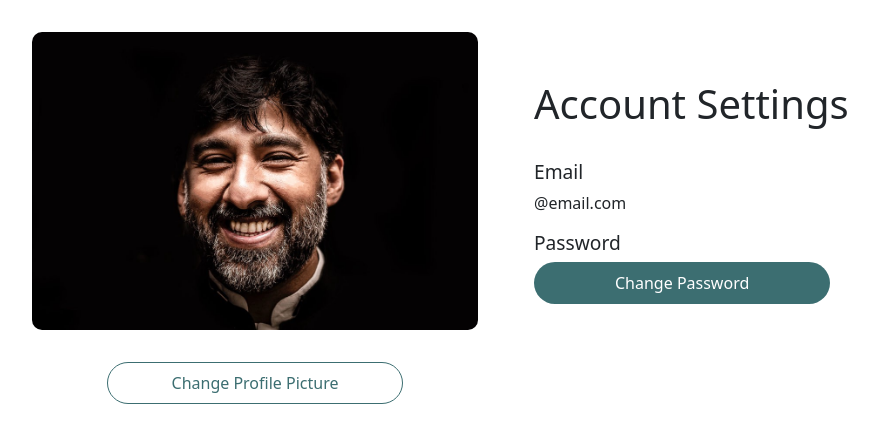
After one commit to Kaveeshafdo/AuctionsWeb, a PHP site: page /common/settings.html in a window 1280 px wide. The commit adds this page. Shown: the top 443 px of the page, without its empty margins (106-984 px from the left). Run offline with PHP 8.4, Linux system fonts and the light colour scheme.

Commit message:
account setting

```diff
--- a/common/profile_comment_box.html
+++ b/common/profile_comment_box.html
@@ -23,7 +23,7 @@
             <input type="radio" name="tabs" id="tab-nav-1" checked>
             <label for="tab-nav-1">Post</label>
             <input type="radio" name="tabs" id="tab-nav-2">
-            <label for="tab-nav-2">Completes</label>
+            <label for="tab-nav-2">Completed</label>
             <input type="radio" name="tabs" id="tab-nav-3">
             <label for="tab-nav-3">Likes</label>
             <input type="radio" name="tabs" id="tab-nav-4">
--- /dev/null
+++ b/common/settings.html
@@ -0,0 +1,74 @@
+<!doctype html>
+<html lang="en">
+
+<head>
+    <!-- Required meta tags -->
+    <meta charset="utf-8">
+    <meta name="viewport" content="width=device-width, initial-scale=1">
+    <link rel="stylesheet" href="../css/settings.css">
+    <!-- Bootstrap CSS -->
+    <link href="https://cdn.jsdelivr.net/npm/bootstrap@5.1.3/dist/css/bootstrap.min.css" rel="stylesheet" integrity="sha384-1BmE4kWBq78iYhFldvKuhfTAU6auU8tT94WrHftjDbrCEXSU1oBoqyl2QvZ6jIW3" crossorigin="anonymous">
+
+    <title>Settings</title>
+</head>
+
+<body>
+    <div class="container">
+        <div class="content">
+
+            <div class="change_img">
+                <div class="img">
+                    <img src="../images/4.jpg" alt="">
+                </div>
+                <div class="button">
+                    <button class="btns1">Change Profile Picture</button>
+                </div>
+            </div>
+
+            <div class="des">
+
+                <div class="profile">
+                    <h1>
+                        Account Settings</h1>
+                    <h2>Email</h2>
+                    <p>@email.com</p>
+                    <h2>Password</h2>
+                    <!-- Button trigger modal -->
+                    <button type="button" class="btn  btns2" data-bs-toggle="modal" data-bs-target="#exampleModal">
+                        Change Password
+  </button>
+
+                    <!-- Modal -->
+                    <div class="modal fade" id="exampleModal" tabindex="-1" aria-labelledby="exampleModalLabel" aria-hidden="true">
+                        <div class="modal-dialog">
+                            <div class="modal-content">
+                                <div class="modal-header">
+                                    <h5 class="modal-title" id="exampleModalLabel">Change Password</h5>
+                                    <button type="button" class="btn-close" data-bs-dismiss="modal" aria-label="Close"></button>
+                                </div>
+                                <div class="modal-body">
+                                    <div class="pass">
+
+                                        <input type="password " placeholder="Old Password " class="input " style=" margin-bottom: 1rem; border: #d9d9d9ff; border-bottom: 1px solid #3c6e71ff;" />
+                                        <input type="password " placeholder="New Password " class="input" style=" margin-bottom: 1rem; border: #d9d9d9ff; border-bottom: 1px solid #3c6e71ff; " /></div>
+                                </div>
+                                <div class="modal-footer ">
+
+                                    <button type="button " class="btn btns2 ">Save changes</button>
+                                </div>
+                            </div>
+                        </div>
+                    </div>
+
+                </div>
+
+
+            </div>
+        </div>
+    </div>
+    <script src="https://cdn.jsdelivr.net/npm/bootstrap@5.1.3/dist/js/bootstrap.bundle.min.js " integrity="sha384-ka7Sk0Gln4gmtz2MlQnikT1wXgYsOg+OMhuP+IlRH9sENBO0LRn5q+8nbTov4+1p " crossorigin="anonymous "></script>
+
+
+</body>
+
+</html>
--- /dev/null
+++ b/css/settings.css
@@ -0,0 +1,96 @@
+.btn.btns2 {
+    border-radius: 50px;
+    background-color: #3C6E71;
+    color: #ffffff;
+    padding: 0.5rem 5rem;
+}
+
+.container {
+    margin-top: 2rem;
+}
+
+.btn.btns2:hover {
+    border-radius: 50px;
+    border: #3C6E71 1px solid;
+    color: #3C6E71;
+    background-color: #ffffff;
+}
+
+.change_img {
+    display: flex;
+    flex-direction: column;
+    width: 50%;
+    text-align: center;
+}
+
+.content {
+    display: flex;
+    flex-direction: row;
+}
+
+img {
+    width: 80%;
+    margin-bottom: 2rem;
+    border-radius: 10px;
+}
+
+.des {
+    width: 45%;
+}
+
+.btns1 {
+    color: #3C6E71;
+    background-color: white;
+    font-weight: 500;
+    border: #3C6E71 1px solid;
+    padding: 0.5rem 4rem;
+    border-radius: 50px;
+}
+
+.btns1:hover {
+    color: #ffffff;
+    background-color: #3C6E71;
+}
+
+.profile h2 {
+    font-size: 1.2rem;
+}
+
+.profile h1 {
+    margin-bottom: 2rem;
+    margin-top: 3rem;
+}
+
+.pass {
+    display: flex;
+    flex-direction: column;
+}
+
+@media screen and (max-width: 1000px) {
+    .content {
+        display: flex;
+        flex-direction: column;
+    }
+    .change_img {
+        width: 100%;
+        margin-bottom: 2rem;
+    }
+    .des {
+        width: 100%;
+        text-align: center;
+        align-items: center;
+    }
+    .profile h1 {
+        margin-bottom: 2rem;
+        margin-top: 0.2rem;
+    }
+}
+
+@media screen and (max-width: 500px) {
+    .btns1 {
+        padding: 0.5rem 2rem;
+    }
+    .btn.btns2 {
+        padding: 0.5rem 2rem;
+    }
+}
```
Also changed, not shown: common/header2.html (+26 -2 lines), css/header.css (+11 -0 lines), css/product.css (+15 -0 lines).
